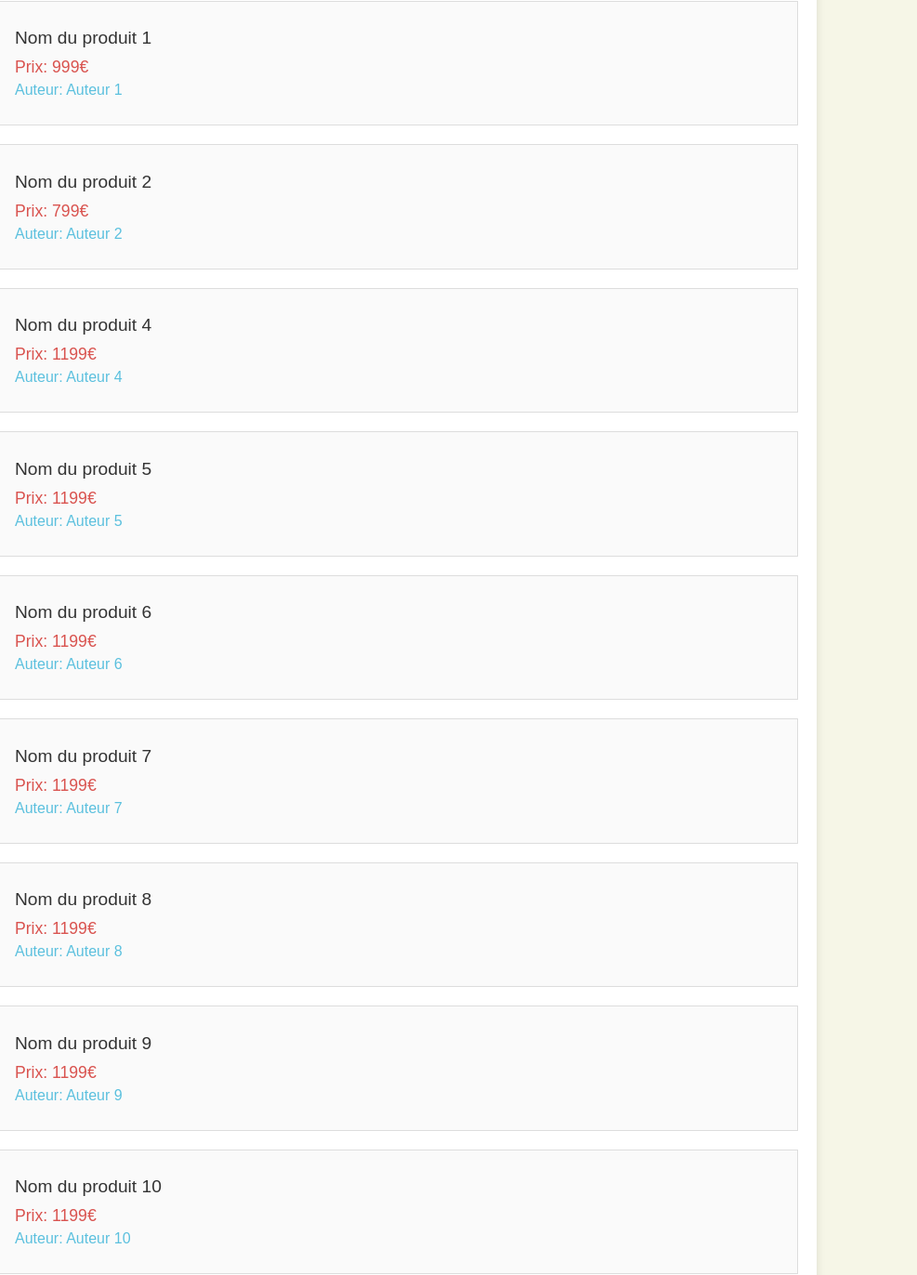
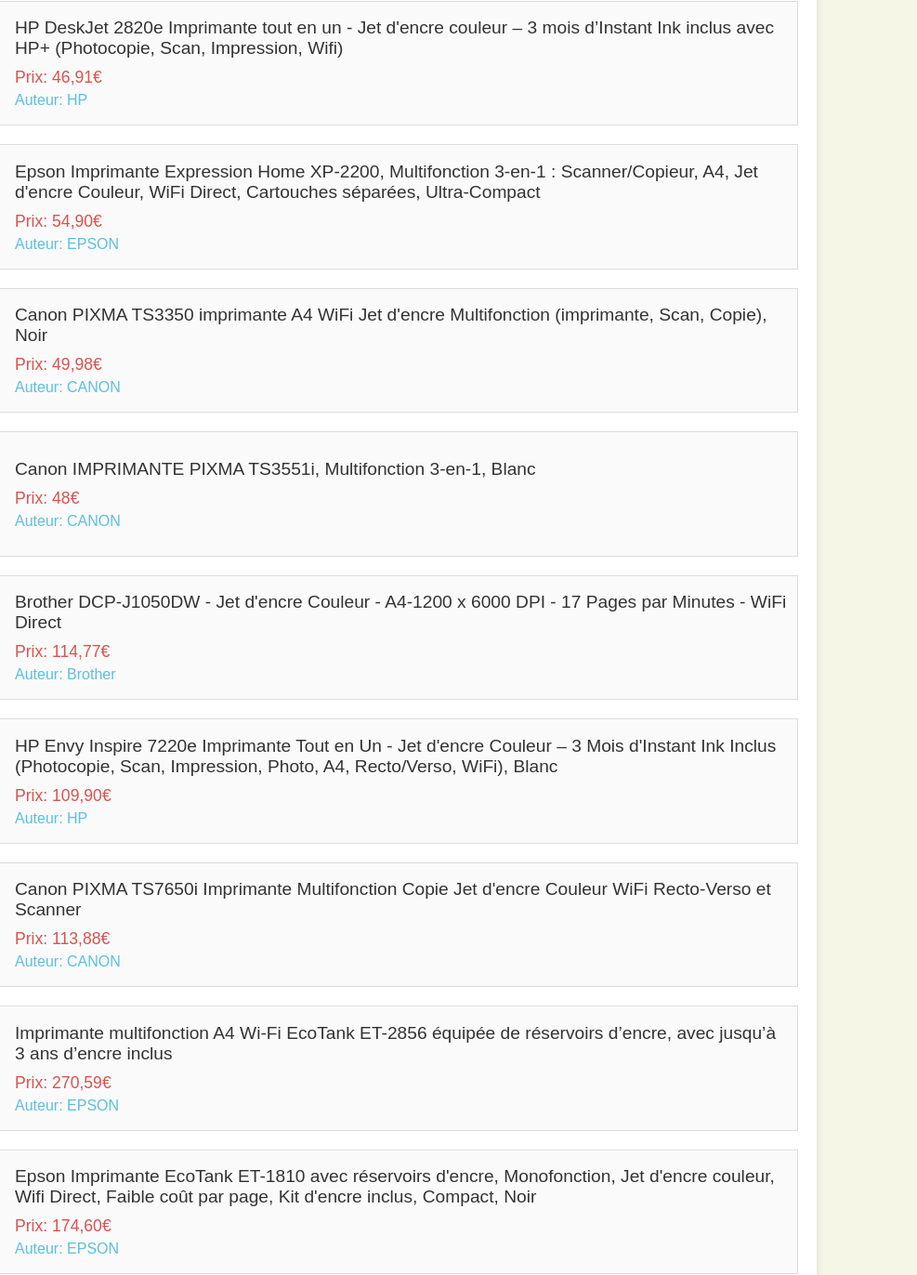
Before and after one commit to biebierrf45ht/site-, a plain HTML site: page Imprimantes.html in a window 1280 px wide. Shown: the part 177-1549 px from the top of the page at 93% size, 293-1280 px from the left. Drawn offline with Linux system fonts and the light colour scheme.

Commit message:
Update Imprimantes.html

```diff
--- a/Imprimantes.html
+++ b/Imprimantes.html
@@ -24,83 +24,83 @@
             <div class="product">
                 <img src="https://m.media-amazon.com/images/I/61LbTR8aTDL._AC_SX679_.jpg" alt="Image du produit 1">
                 <div class="product-details">
-                    <div class="product-name">Nom du produit 1</div>
-                    <div class="product-price">Prix: 999€</div>
-                    <div class="product-author">Auteur: Auteur 1</div>
+                    <div class="product-name">HP DeskJet 2820e Imprimante tout en un - Jet d'encre couleur – 3 mois d’Instant Ink inclus avec HP+ (Photocopie, Scan, Impression, Wifi)</div>
+                    <div class="product-price">Prix: 46,91€</div>
+                    <div class="product-author">Auteur: HP</div>
                 </div>
             </div>
 
             <div class="product">
                 <img src="https://m.media-amazon.com/images/I/71KRO6GlT3L._AC_SX425_.jpg" alt="Image du produit 2">
                 <div class="product-details">
-                    <div class="product-name">Nom du produit 2</div>
-                    <div class="product-price">Prix: 799€</div>
-                    <div class="product-author">Auteur: Auteur 2</div>
+                    <div class="product-name">Epson Imprimante Expression Home XP-2200, Multifonction 3-en-1 : Scanner/Copieur, A4, Jet d'encre Couleur, WiFi Direct, Cartouches séparées, Ultra-Compact</div>
+                    <div class="product-price">Prix: 54,90€</div>
+                    <div class="product-author">Auteur: EPSON</div>
                 </div>
             </div>
 
             <div class="product">
                 <img src="https://m.media-amazon.com/images/I/51wF7Prin9L._AC_SX679_.jpg" alt="Image du produit 3">
                 <div class="product-details">
-                    <div class="product-name">Nom du produit 4</div>
-                    <div class="product-price">Prix: 1199€</div>
-                    <div class="product-author">Auteur: Auteur 4</div>
+                    <div class="product-name">Canon PIXMA TS3350 imprimante A4 WiFi Jet d'encre Multifonction (imprimante, Scan, Copie), Noir</div>
+                    <div class="product-price">Prix: 49,98€</div>
+                    <div class="product-author">Auteur: CANON</div>
                 </div>
             </div>
             <div class="product">
                 <img src="https://m.media-amazon.com/images/I/417HStxlTjL._AC_SX679_.jpg" alt="Image du produit 4">
                 <div class="product-details">
-                    <div class="product-name">Nom du produit 5</div>
-                    <div class="product-price">Prix: 1199€</div>
-                    <div class="product-author">Auteur: Auteur 5</div>
+                    <div class="product-name">Canon IMPRIMANTE PIXMA TS3551i, Multifonction 3-en-1, Blanc</div>
+                    <div class="product-price">Prix: 48€</div>
+                    <div class="product-author">Auteur: CANON</div>
                 </div>
             </div>
             <div class="product">
                 <img src="https://m.media-amazon.com/images/I/71twF97LM7L.__AC_SX300_SY300_QL70_ML2_.jpg" alt="Image du produit 5">
                 <div class="product-details">
-                    <div class="product-name">Nom du produit 6</div>
-                    <div class="product-price">Prix: 1199€</div>
-                    <div class="product-author">Auteur: Auteur 6</div>
+                    <div class="product-name">Brother DCP-J1050DW - Jet d'encre Couleur - A4-1200 x 6000 DPI - 17 Pages par Minutes - WiFi Direct</div>
+                    <div class="product-price">Prix: 114,77€</div>
+                    <div class="product-author">Auteur: Brother</div>
                 </div>
             </div>
             <div class="product">
                 <img src="https://m.media-amazon.com/images/I/61cZEuWCTQL.__AC_SX300_SY300_QL70_ML2_.jpg" alt="Image du produit 6">
                 <div class="product-details">
-                    <div class="product-name">Nom du produit 7</div>
-                    <div class="product-price">Prix: 1199€</div>
-                    <div class="product-author">Auteur: Auteur 7</div>
+                    <div class="product-name">HP Envy Inspire 7220e Imprimante Tout en Un - Jet d'encre Couleur – 3 Mois d'Instant Ink Inclus (Photocopie, Scan, Impression, Photo, A4, Recto/Verso, WiFi), Blanc</div>
+                    <div class="product-price">Prix: 109,90€</div>
+                    <div class="product-author">Auteur: HP</div>
                 </div>
             </div>
             <div class="product">
                 <img src="https://m.media-amazon.com/images/I/510T7ilc3yL.__AC_SX300_SY300_QL70_ML2_.jpg" alt="Image du produit 7">
                 <div class="product-details">
-                    <div class="product-name">Nom du produit 8</div>
-                    <div class="product-price">Prix: 1199€</div>
-                    <div class="product-author">Auteur: Auteur 8</div>
+                    <div class="product-name">Canon PIXMA TS7650i Imprimante Multifonction Copie Jet d'encre Couleur WiFi Recto-Verso et Scanner</div>
+                    <div class="product-price">Prix: 113,88€</div>
+                    <div class="product-author">Auteur: CANON</div>
                 </div>
             </div>
             <div class="product">
                 <img src="https://m.media-amazon.com/images/I/710We5ioqFL.__AC_SX300_SY300_QL70_ML2_.jpg" alt="Image du produit 8">
                 <div class="product-details">
-                    <div class="product-name">Nom du produit 9</div>
-                    <div class="product-price">Prix: 1199€</div>
-                    <div class="product-author">Auteur: Auteur 9</div>
+                    <div class="product-name">Imprimante multifonction A4 Wi-Fi EcoTank ET-2856 équipée de réservoirs d’encre, avec jusqu’à 3 ans d’encre inclus</div>
+                    <div class="product-price">Prix: 270,59€</div>
+                    <div class="product-author">Auteur: EPSON</div>
                 </div>
             </div>
             <div class="product">
                 <img src="https://m.media-amazon.com/images/I/711ddhPZemL.__AC_SY300_SX300_QL70_ML2_.jpg" alt="Image du produit 9">
                 <div class="product-details">
-                    <div class="product-name">Nom du produit 10</div>
-                    <div class="product-price">Prix: 1199€</div>
-                    <div class="product-author">Auteur: Auteur 10</div>
+                    <div class="product-name">Epson Imprimante EcoTank ET-1810 avec réservoirs d'encre, Monofonction, Jet d'encre couleur, Wifi Direct, Faible coût par page, Kit d'encre inclus, Compact, Noir</div>
+                    <div class="product-price">Prix: 174,60€</div>
+                    <div class="product-author">Auteur: EPSON</div>
                 </div>
             </div>
             <div class="product">
                 <img src="https://m.media-amazon.com/images/I/71Gs8ASAqnL.__AC_SX300_SY300_QL70_ML2_.jpg" alt="Image du produit 10">
                 <div class="product-details">
-                    <div class="product-name">Nom du produit 11</div>
-                    <div class="product-price">Prix: 1199€</div>
-                    <div class="product-author">Auteur: Auteur 11</div>
+                    <div class="product-name">Imprimante multifonction A4 Wi-Fi EcoTank ET-2821 équipée de réservoirs d’encre, avec jusqu’à 3 ans d’encre inclus</div>
+                    <div class="product-price">Prix: 219€</div>
+                    <div class="product-author">Auteur: EPSON</div>
                 </div>
             </div>
         </div>
```
